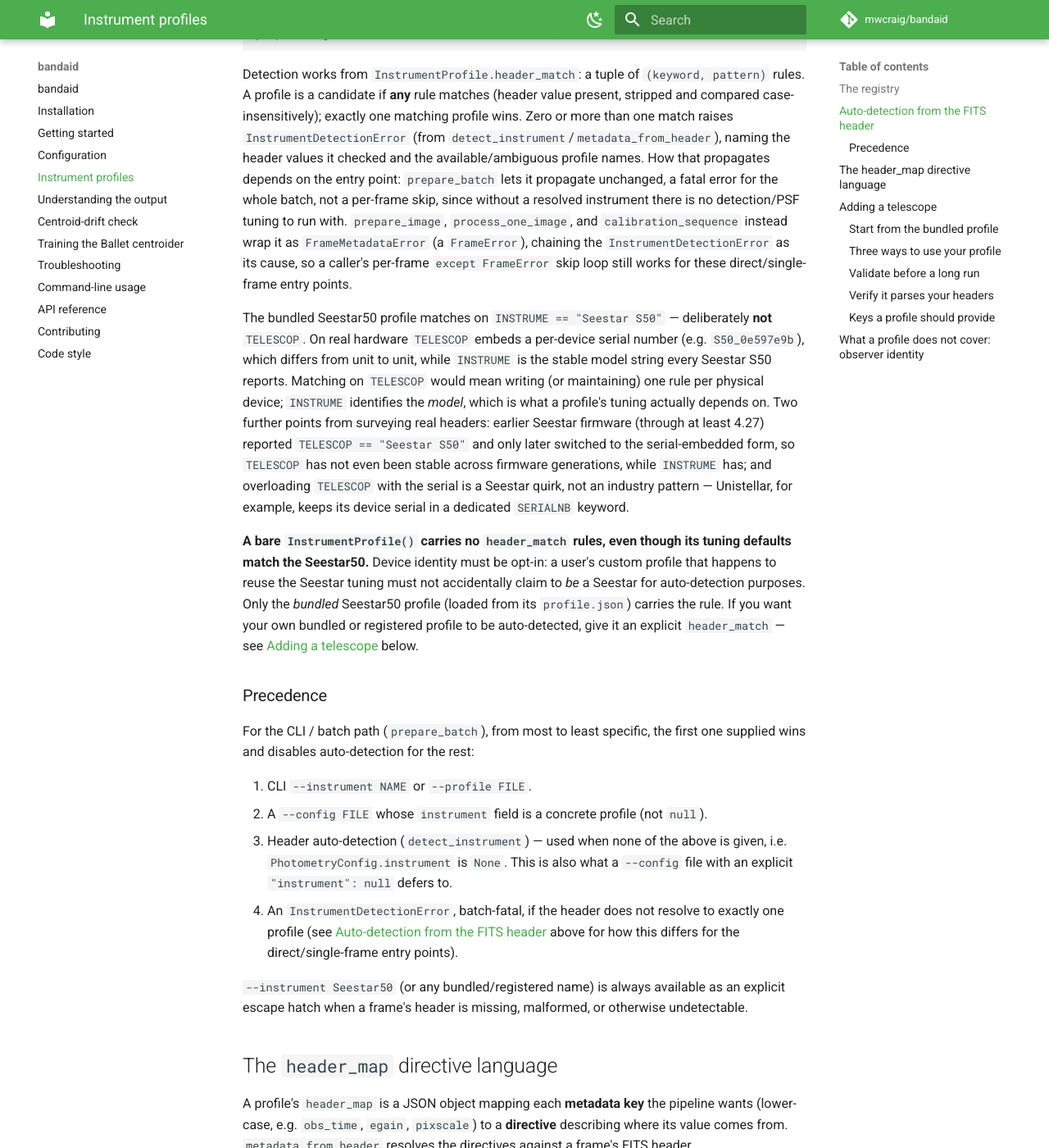
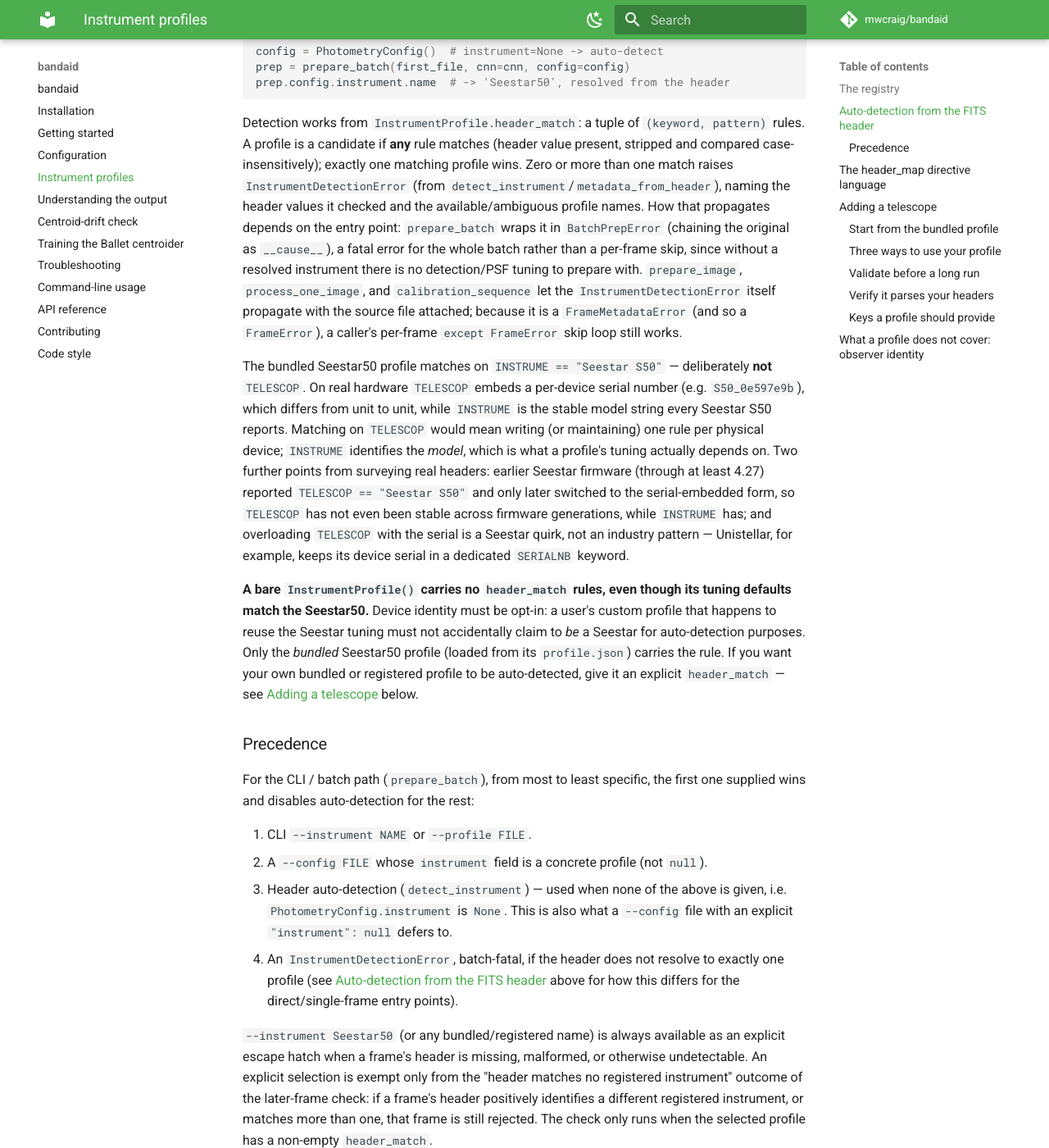
Before and after one commit to mwcraig/bandaid, an MkDocs documentation site: the page built from docs/instrument_profiles.md, in a window 1280 px wide and 1400 px high, scrolled down 1439 px. Shown: the whole window at 82% size. Built offline with MkDocs 1.6.1 and Material for MkDocs 9.7.7, drawn with Linux system fonts in a browser that asks for light colours; comment, search, counter and statistics services are not loaded; some of the changed text lies outside the part shown.

Commit message:
Correct instrument-detection docs: exception propagation, explicit-selection guard, field-center fields
Fix the reversed InstrumentDetectionError propagation description
(prepare_batch wraps in BatchPrepError; direct entry points re-raise the
same FrameMetadataError subclass), rewrite the explicit-selection contract
to match the guard, document header_center_offset/cone_radius_margin and
set header_center_offset to null in the MyScope examples, and note the
disjoint header_match test in the bundling steps. Follows the approved
review-thread replies.

🤖 Generated with [Claude Code](https://claude.com/claude-code)
Claude-Session: https://claude.ai/code/session_016Sow62fe6y9tBGVH8jCxBi

````diff
--- a/docs/instrument_profiles.md
+++ b/docs/instrument_profiles.md
@@ -6,6 +6,8 @@ the two telescope-specific things the pipeline needs:
 - the **detection / PSF tuning** knobs (`thresh`, `detection_opening`,
     `fwhm_cutout_half`, `fwhm_n_stars`, `contamination_tolerance`, `moffat_beta`,
     `contamination_seeing_margin`, `wcs_scale_tolerance`), and
+- the **field-center** settings (`header_center_offset`, `cone_radius_margin`),
+    which control where the Gaia cone is centered and how wide it is, and
 - the **header map** — a small mapping that tells the pipeline how to read that
     telescope's per-frame FITS headers into the metadata it needs.
 
@@ -72,14 +74,14 @@ Detection works from `InstrumentProfile.header_match`: a tuple of
 matching profile wins. Zero or more than one match raises
 `InstrumentDetectionError` (from `detect_instrument`/`metadata_from_header`),
 naming the header values it checked and the available/ambiguous profile
-names. How that propagates depends on the entry point: `prepare_batch` lets
-it propagate unchanged, a fatal error for the whole batch, not a per-frame
-skip, since without a resolved instrument there is no detection/PSF tuning to
-run with. `prepare_image`, `process_one_image`, and `calibration_sequence`
-instead wrap it as `FrameMetadataError` (a `FrameError`), chaining the
-`InstrumentDetectionError` as its cause, so a caller's per-frame
-`except FrameError` skip loop still works for these direct/single-frame entry
-points.
+names. How that propagates depends on the entry point: `prepare_batch` wraps it in
+`BatchPrepError` (chaining the original as `__cause__`), a fatal error for the
+whole batch rather than a per-frame skip, since without a resolved instrument
+there is no detection/PSF tuning to prepare with. `prepare_image`,
+`process_one_image`, and `calibration_sequence` let the
+`InstrumentDetectionError` itself propagate with the source file attached;
+because it is a `FrameMetadataError` (and so a `FrameError`), a caller's
+per-frame `except FrameError` skip loop still works.
 
 The bundled Seestar50 profile matches on `INSTRUME == "Seestar S50"` —
 deliberately **not** `TELESCOP`. On real hardware `TELESCOP` embeds a
@@ -121,7 +123,11 @@ first one supplied wins and disables auto-detection for the rest:
 
 `--instrument Seestar50` (or any bundled/registered name) is always available
 as an explicit escape hatch when a frame's header is missing, malformed, or
-otherwise undetectable.
+otherwise undetectable. An explicit selection is exempt only from the "header
+matches no registered instrument" outcome of the later-frame check: if a
+frame's header positively identifies a different registered instrument, or
+matches more than one, that frame is still rejected. The check only runs when
+the selected profile has a non-empty `header_match`.
 
 ## The `header_map` directive language
 
@@ -225,6 +231,7 @@ A `my_scope.json` looks like:
     "moffat_beta": 3.0,
     "contamination_seeing_margin": 1.25,
     "wcs_scale_tolerance": 0.05,
+    "header_center_offset": null,
     "header_match": [{"keyword": "INSTRUME", "pattern": "MyScope Model 1"}],
     "header_map": {
         "obs_time": "@DATE-OBS",
@@ -244,6 +251,18 @@ A `my_scope.json` looks like:
     }
 }
 ```
+
+`"header_center_offset": null` is deliberate. `header_center_offset` is a
+fixed sky vector `(Delta(RA*cos(dec)), Delta(dec))`, in degrees, from the
+header pointing to the true field center; when it is set, the Gaia cone is
+centered on the header pointing moved by that vector. The class default is
+the Seestar S50's correction, so a profile that omits the field silently
+inherits it and would have every frame's cone centered off its true field.
+Set it to `null` for a telescope whose header already points at the field
+center. `cone_radius_margin` (degrees, default `0.0`) is extra radius added to
+`fov_rad` for the Gaia cone when it is centered on a resolved center;
+widening it has been found to hurt plate solving, so leave it at `0.0` unless
+your instrument is shown to need a buffer.
 
 `header_match` is optional — omit it (or leave it `[]`) and the profile is
 still fully usable via `--instrument`/`--profile`/`--config`, just never
````
Also changed, not shown: CHANGELOG.md (+13 -11 lines), docs/contributing.md (+10 -1 lines), docs/troubleshooting.md (+4 -5 lines).
